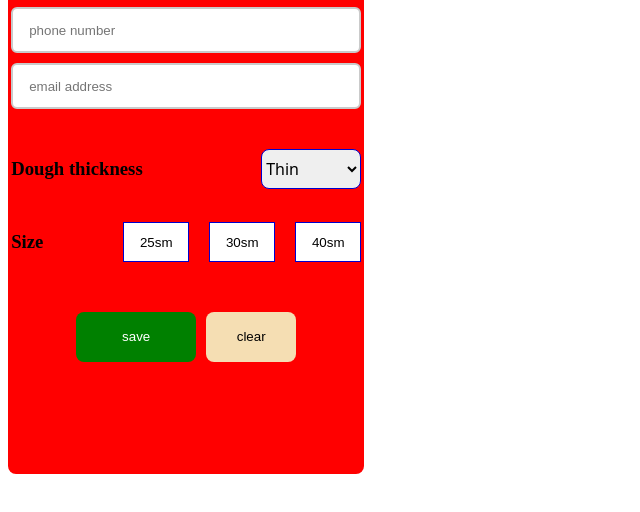
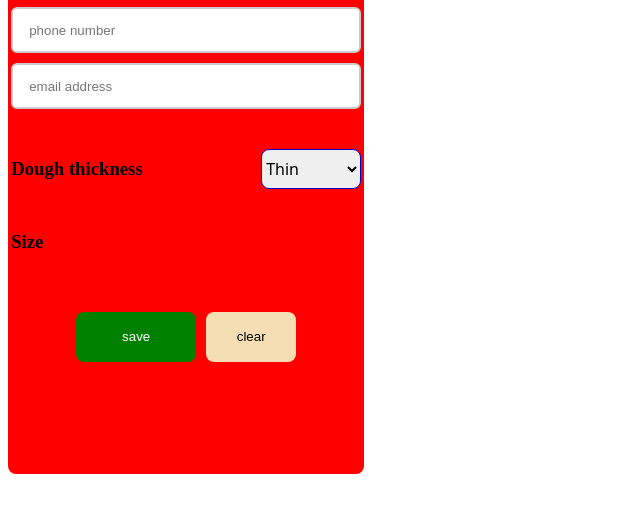
Before and after one commit to jamol12345/habit-got, a plain HTML site: page index.html in a window 1280 px wide. Shown: the part 140-652 px from the top of the page, without its empty margins (0-640 px from the left). Drawn offline with Linux system fonts and the light colour scheme.

```diff
--- a/index.html
+++ b/index.html
@@ -25,11 +25,7 @@
         </div>
         <div class="size">
           <h3>Size</h3>
-          <section class="btns">
-            <button>25sm</button>
-            <button>30sm</button>
-            <button>40sm</button>
-          </section>
+
         </div>
       </div>
       <div class="footer">
```
